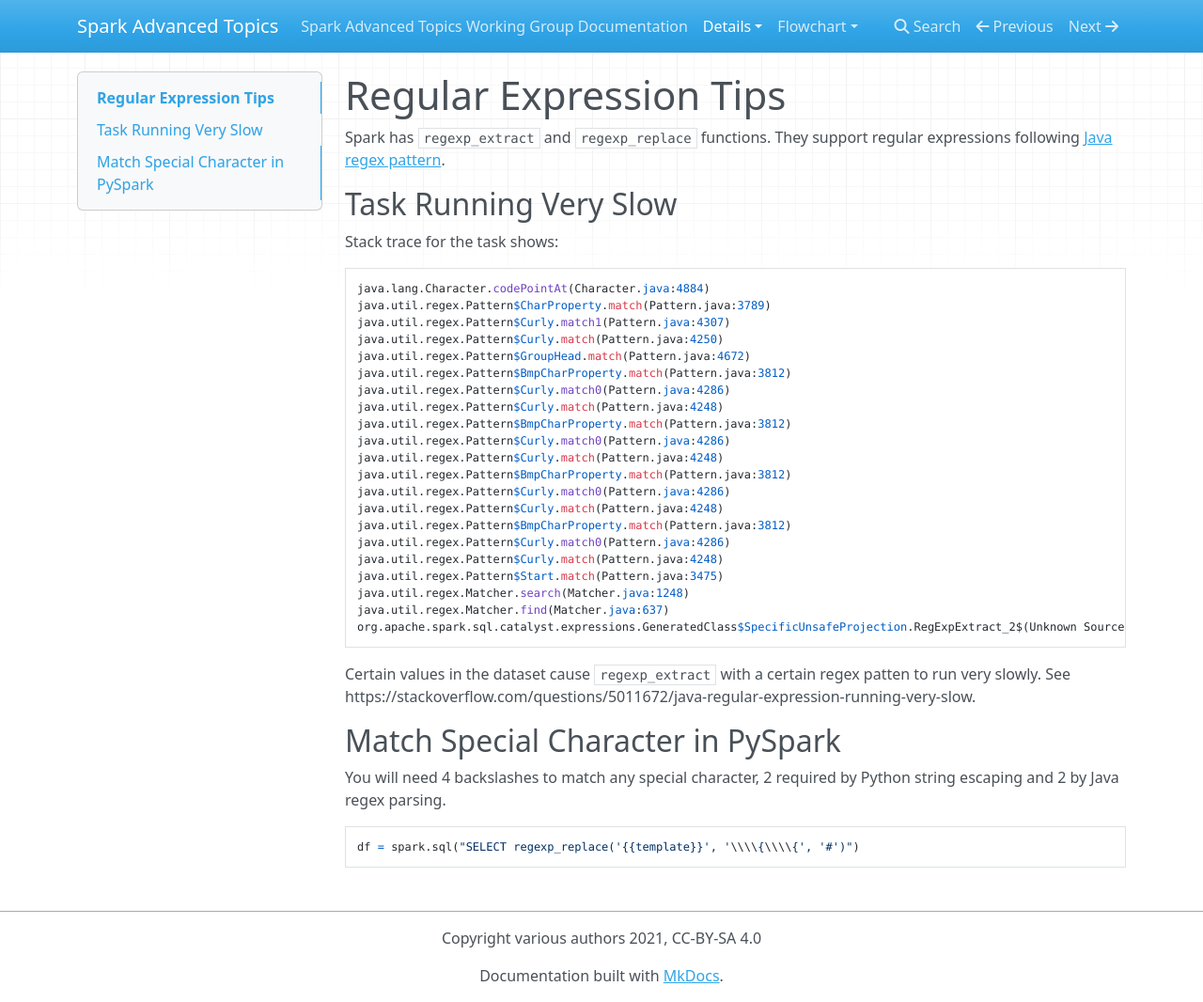
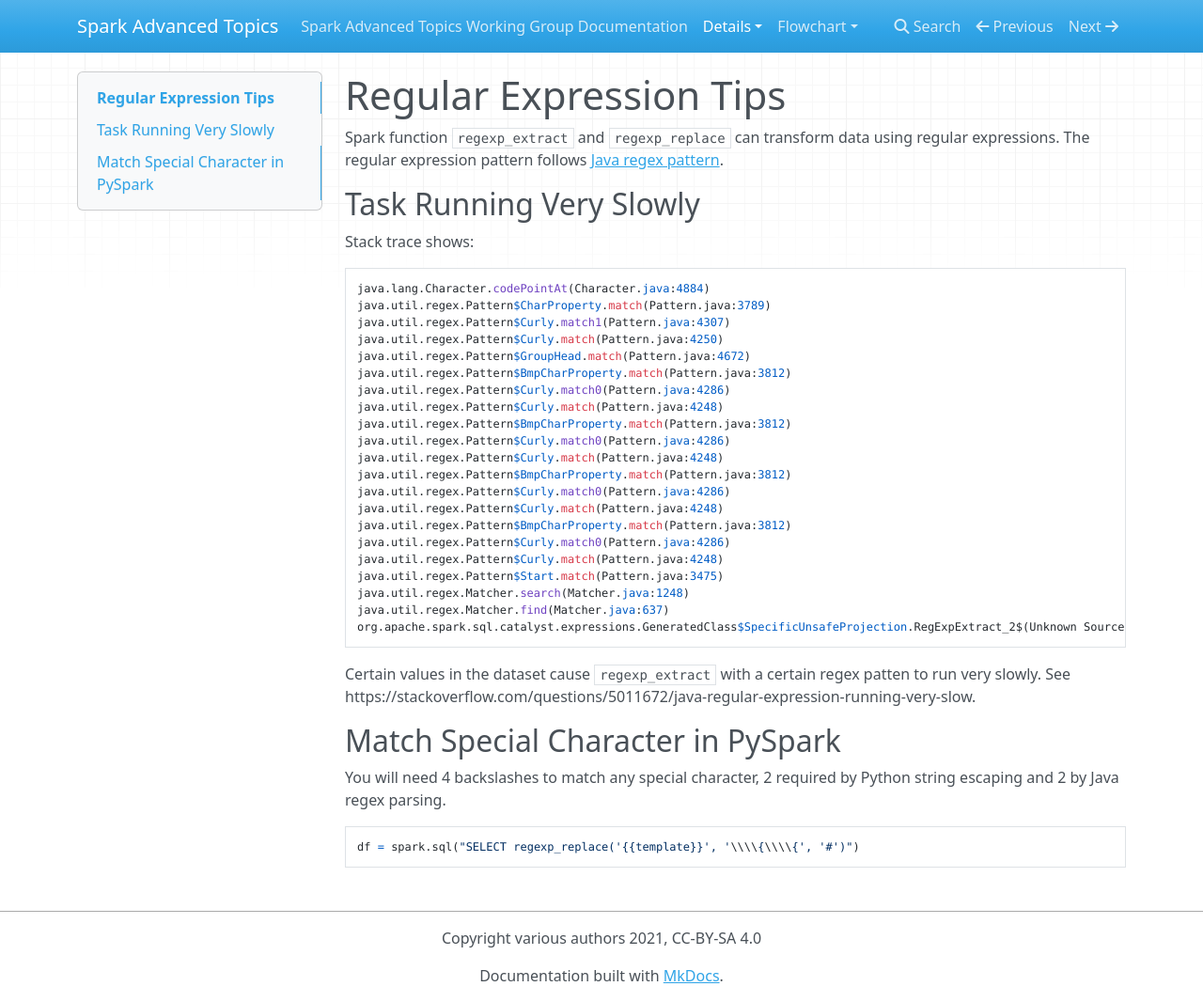
Before and after one commit to holdenk/spark-flowchart, an MkDocs documentation site: the page built from docs/details/regex-tips.md, in a window 1280 px wide and 1066 px high. Shown: the whole window at 94% size. Built offline with MkDocs 1.6.1, drawn with Linux system fonts in a browser that asks for light colours; nearby versions of some CDN libraries.

Commit message:
Update regex-tips.md

````diff
--- a/docs/details/regex-tips.md
+++ b/docs/details/regex-tips.md
@@ -1,11 +1,11 @@
 # Regular Expression Tips
 
-Spark has `regexp_extract` and `regexp_replace` functions.
-They support regular expressions following [Java regex pattern].
+Spark function `regexp_extract` and `regexp_replace` can transform data using regular expressions.
+The regular expression pattern follows [Java regex pattern](https://docs.oracle.com/javase/8/docs/api/java/util/regex/Pattern.html).
 
-## Task Running Very Slow
+## Task Running Very Slowly
 
-Stack trace for the task shows:
+Stack trace shows:
 
 ```
 java.lang.Character.codePointAt(Character.java:4884)
````
Also changed, not shown: other parts of docs/details/regex-tips.md (+0 -2 lines).
